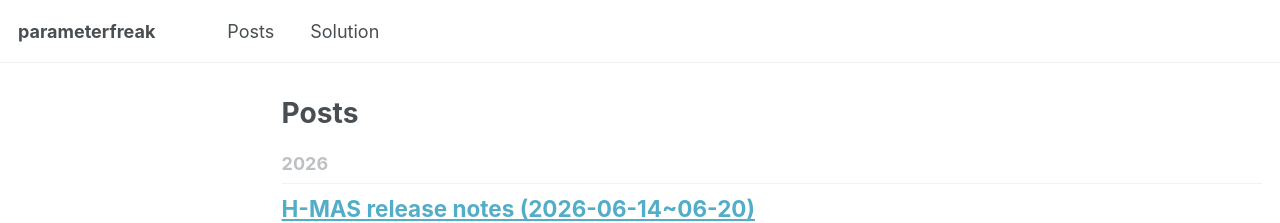
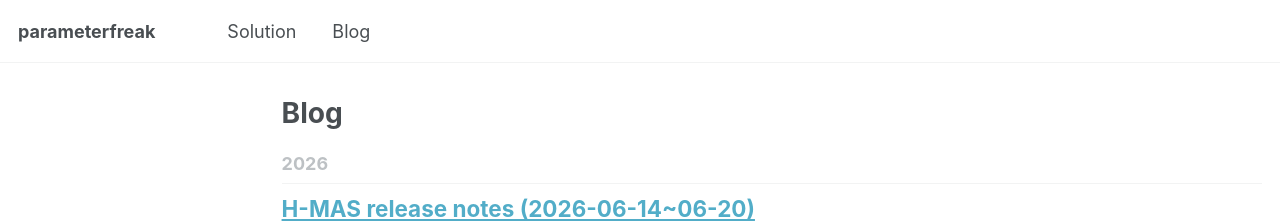
Before and after one commit to parameterfreak/parameterfreak.github.io, a Jekyll site: the page built from _pages/year-archive.html, in a window 1280 px wide and 900 px high. Shown: the top 223 px of the window. Built offline with Jekyll 4.4.1, drawn with Linux system fonts in a browser that asks for light colours; a script that is not in the unit is left out.

Commit message:
Rename Posts nav to Blog and reorder Solution before Blog
- Nav label Posts -> Blog (URL /posts/ and post links unchanged).
- Archive page title Posts -> Blog for consistency.
- Reorder nav to Solution, then Blog (product-first).

```diff
--- a/_data/navigation.yml
+++ b/_data/navigation.yml
@@ -23,11 +23,11 @@ main:
   #- title: "About"
   #  url: /about/
 
-  - title: "Posts"
-    url: /posts/
-
   - title: "Solution"
     url: /solution/
+
+  - title: "Blog"
+    url: /posts/
 
   #- title: "CV"
   #  url: /cv/
--- a/_pages/year-archive.html
+++ b/_pages/year-archive.html
@@ -1,7 +1,7 @@
 ---
 layout: archive
 permalink: /posts/
-title: "Posts"
+title: "Blog"
 author_profile: false
 redirect_from:
   - /wordpress/blog-posts/
```
